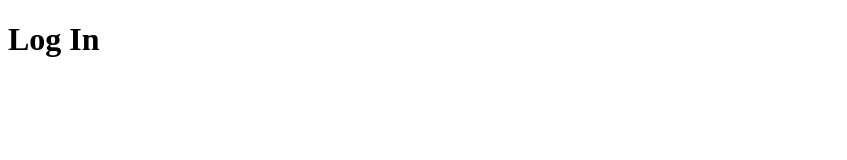
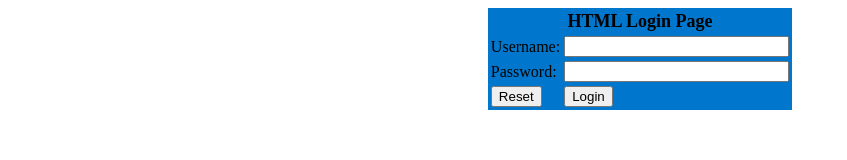
Before and after one commit to suova/CoolSlack, a website: page public/log_in.html in a window 1280 px wide. Shown: the whole page, without its empty margins (0-847 px from the left). Drawn offline with Linux system fonts and the light colour scheme.

Commit message:
Update log_in.html

```diff
--- a/public/log_in.html
+++ b/public/log_in.html
@@ -1,11 +1,48 @@
 <!DOCTYPE html>
-<html lang="en">
+<html>
 <head>
-    <meta charset="UTF-8">
-    <title>Log in</title>
+    <title>Login Page</title>
 </head>
 <body>
-<h1>Log In</h1>
+<form name="loginForm" method="post" action="login.php">
+    <table width="20%" bgcolor="0077CC" align="center">
+
+        <tr>
+            <td colspan=2><center><font size=4><b>HTML Login Page</b></font></center></td>
+        </tr>
+
+        <tr>
+            <td>Username:</td>
+            <td><input type="text" size=25 name="userid"></td>
+        </tr>
+
+        <tr>
+            <td>Password:</td>
+            <td><input type="Password" size=25 name="pwd"></td>
+        </tr>
+
+        <tr>
+            <td ><input type="Reset"onclick="return check(this.form)" value="Reset"> </td>
+            <td><input type="submit" onclick="return check(this.form)" value="Login"></td>
+        </tr>
+
+    </table>
+</form>
+<script language="javascript">
+    function check(form)
+    {
+
+        if(form.userid.value == "Roseindia" && form.pwd.value == "Roseindia")
+        {
+            return true;
+        }
+        else
+        {
+            alert("Error Password or Username")
+            return false;
+        }
+    }
+</script>
 
 </body>
 </html>
```
